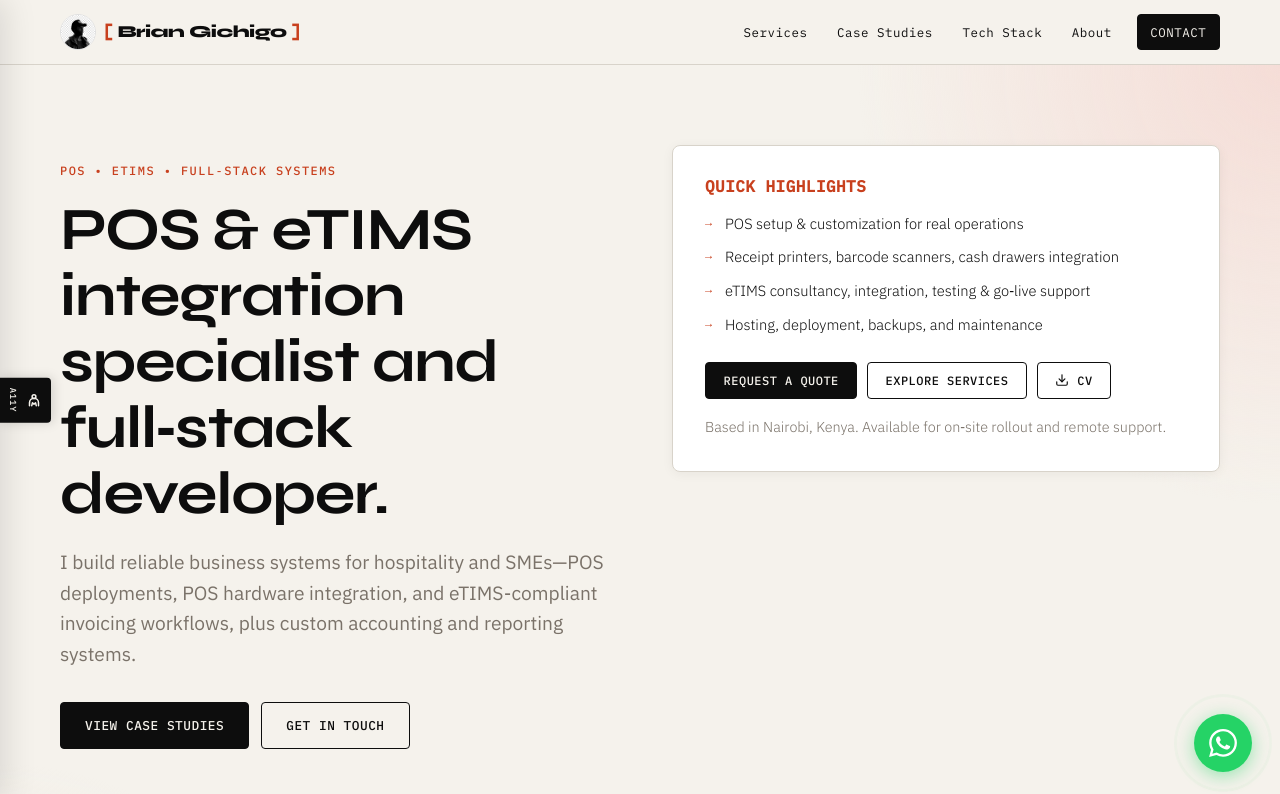
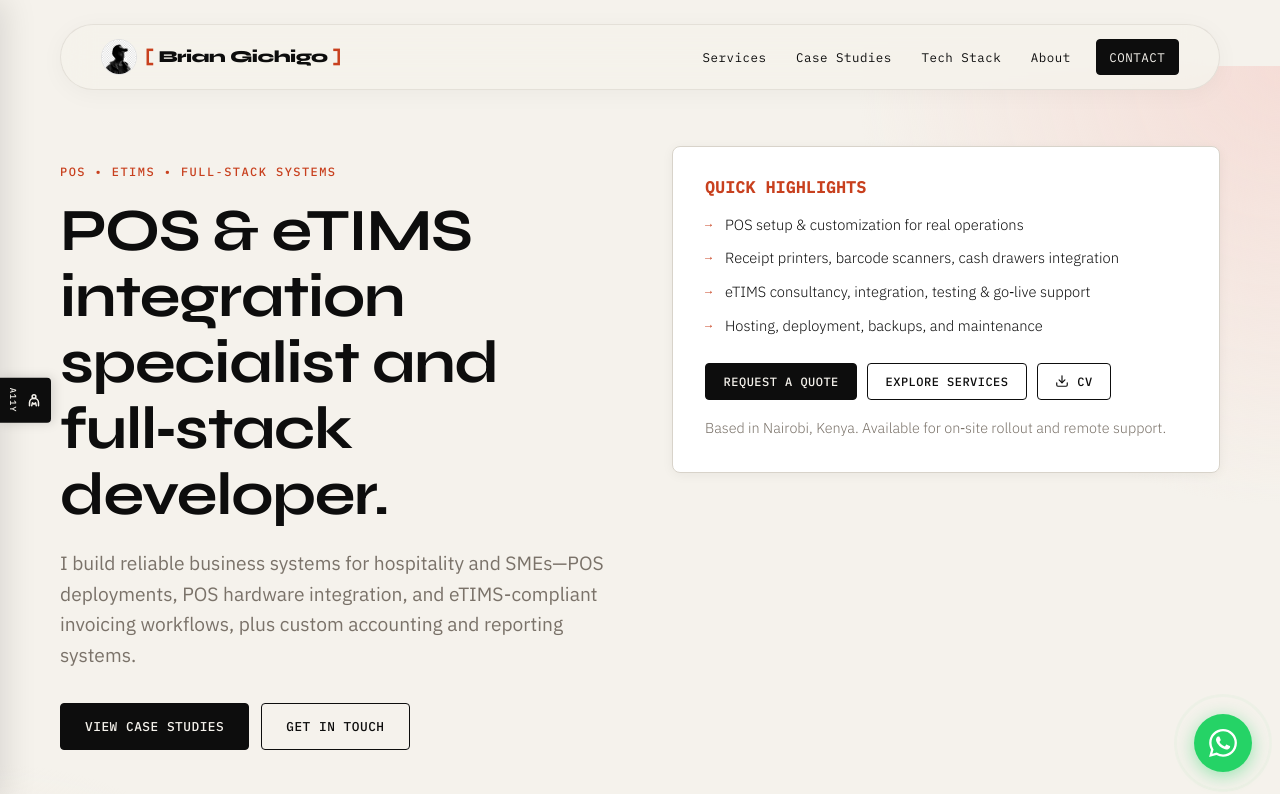
Before and after one commit to Shigi113/bgichigo, a plain HTML site: page index.html in a window 1280 px wide. Shown: the top 794 px of the page. Drawn offline with Linux system fonts and the light colour scheme.

Commit message:
Update styles.css

```diff
--- a/styles.css
+++ b/styles.css
@@ -325,11 +325,17 @@ p {
 /* ── Nav / Header ────────────────────────────────────────── */
 .header {
     position: sticky;
-    top: 0;
+    top: 1.5rem;
     z-index: 100;
-    background: var(--paper);
-    border-bottom: 1px solid var(--border);
-    backdrop-filter: blur(8px);
+    max-width: var(--max-w);
+    margin: 0 auto;
+    width: calc(100% - 2rem);
+    background: rgba(245, 242, 236, 0.85);
+    border: 1px solid rgba(216, 211, 202, 0.6);
+    border-radius: 100px;
+    box-shadow: 0 4px 24px rgba(0, 0, 0, 0.04);
+    backdrop-filter: blur(16px);
+    -webkit-backdrop-filter: blur(16px);
 }
 
 .nav {
@@ -337,6 +343,7 @@ p {
     align-items: center;
     justify-content: space-between;
     height: 64px;
+    padding: 0 1rem;
     gap: 2rem;
 }
 
```
